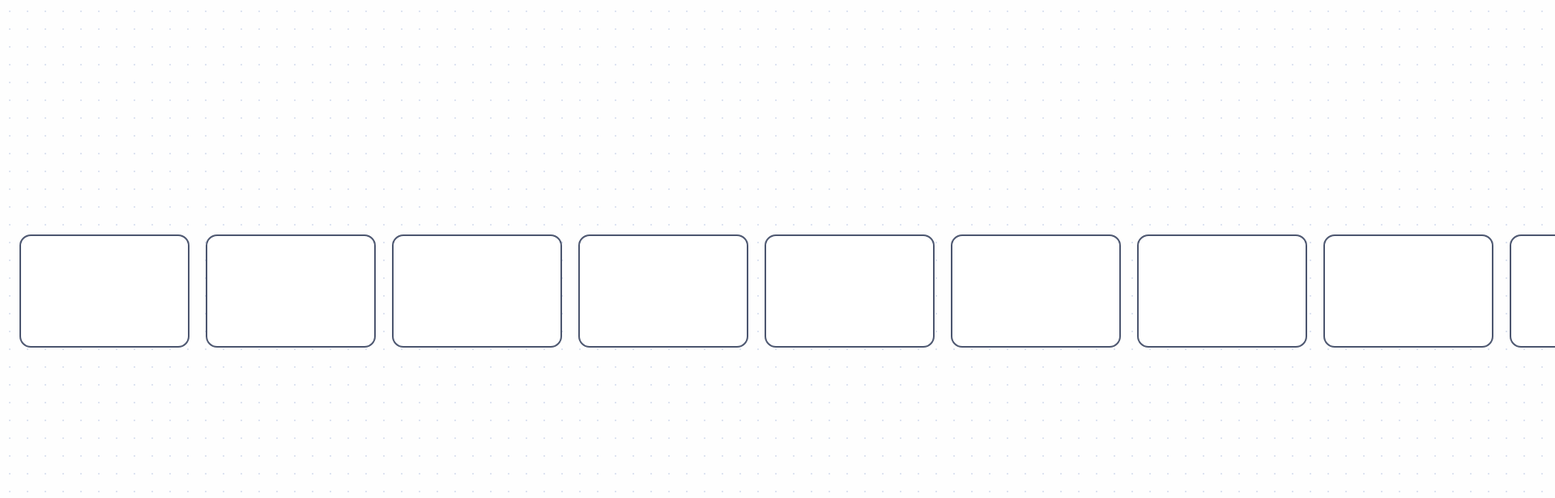
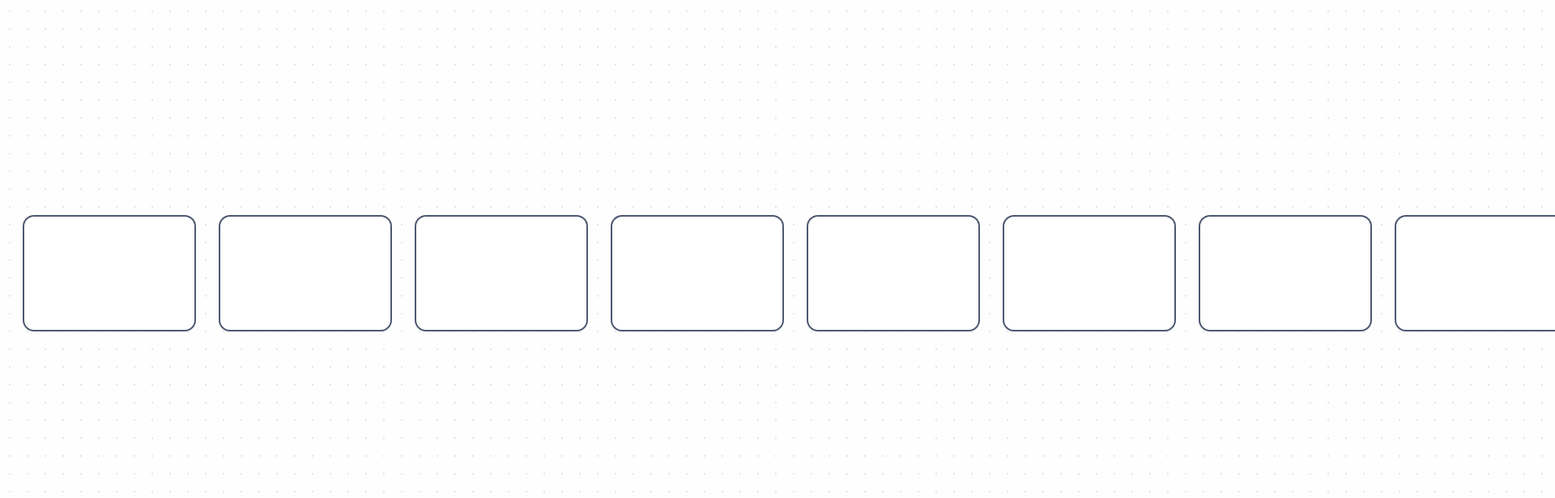
Before and after one commit to racerf01/angular-pres-scroller, an Angular app: page / in a window 1280 px wide. Shown: the top 616 px of the page at 81% size, 1920 px wide, since content can reach past the window. Built offline with nearby package versions, Linux system fonts and the light colour scheme.

Commit message:
v1.02 (deleted card component)

```diff
--- a/src/app/app.component.css
+++ b/src/app/app.component.css
@@ -8,13 +8,61 @@
   display: flex;
   flex-direction: row;
   max-width: 100%; /* Adjust maximum width as needed */
-  margin-top: 20em; /* Add padding to keep cards away from edges */
+  margin-top: 18em; /* Add padding to keep cards away from edges */
 }
 
 .cards-container.cdk-drop-list-dragging .app-card:not(.cdk-drag-placeholder) {
   transition: transform 250ms cubic-bezier(0, 0, 0.2, 1);
 }
-.draggable-container {
+
+/* card styling */
+.card {
+  margin: 1em;
+  display: inline-block;
+  text-align: center;
+  color: #4E5871;
+  padding: 0;
+}
+
+.card-content-container {
+  border-radius: 1em;
+  background-color: white;
+  box-shadow: none;
+  border: 0.15em solid #4E5871;
+  width: 15em;
+  height: 10em;
+}
+
+.selected .card-content-container {
+  border: 2px solid #4E5871; /* Border applied to mat-card when parent is selected */
+  box-shadow: 0px 2.706px 9.471px rgba(89, 15, 253, 0.20);
+  z-index: 0;
+}
+
+.drag-delete-buttons {
   display: flex;
-  flex-direction: row;
+  justify-content: flex-start;
+  width: 100%;
 }
+
+.dragButton, .deleteButton {
+  display: flex;
+  justify-content: center;
+  align-items: center;
+  background-color: #FFFFFF;
+  border: 2px solid #B6BED2;
+  border-radius: 0.5em;
+  margin-top: 0.5em;
+  flex-shrink: 0;
+  margin: 0.5em;
+}
+
+.dragButton {
+  width: 4em;
+  margin-right: auto;
+}
+
+.deleteButton {
+  width: 3em;
+  margin-left: auto;
+}
--- a/src/app/app.component.html
+++ b/src/app/app.component.html
@@ -1,30 +1,19 @@
 <div class="outer-container">
   <div class="cards-container" cdkDropList cdkDropListOrientation="horizontal" (cdkDropListDropped)="drop($event)">
-    <ng-container *ngFor="let card of cards; let i = index">
-      <div *ngIf="!isCardSelected(i) || !areMultipleCardsSelected()" class="draggable-container">
-        <app-card [card]="card"
-                  (toggle)="toggleSelect(i)"
-                  [isFirstSelected]="isFirstSelected.bind(this, i)"
-                  [isLastSelected]="isLastSelected.bind(this, i)"
-                  (deleteSelected)="deleteSelectedCards()"
-                  class="app-card">
-        </app-card>
+    <div class="draggable-container" *ngFor="let card of cards; let i = index" cdkDrag [cdkDragDisabled]="!card.selected">
+      <div class="card" [class.selected]="card.selected" (click)="toggleSelect(i)">
+        <div class="card-content-container" [class.selected]="card.selected" style="position: relative;">
+          <!-- Your card content here -->
+        </div>
+        <div class="drag-delete-buttons">
+          <button *ngIf="isFirstSelected(i)" class="dragButton" cdkDragHandle>
+            <mat-icon>drag_indicator</mat-icon>
+          </button>
+          <button *ngIf="isLastSelected(i)" class="deleteButton">
+            <mat-icon>delete</mat-icon>
+          </button>
+        </div>
       </div>
-    </ng-container>
-    <div *ngIf="areMultipleCardsSelected()"
-     class="draggable-container"
-     cdkDrag
-     (cdkDragStarted)="onContainerDragStarted()">
-  <ng-container *ngFor="let i of selectedCardIndices">
-    <app-card [card]="cards[i]"
-              (toggle)="toggleSelect(i)"
-              [isFirstSelected]="isFirstSelected.bind(this, i)"
-              [isLastSelected]="isLastSelected.bind(this, i)"
-              (deleteSelected)="deleteSelectedCards()"
-              class="app-card">
-    </app-card>
-  </ng-container>
-</div>
-
+    </div>
   </div>
 </div>
--- a/src/app/app.component.ts
+++ b/src/app/app.component.ts
@@ -1,7 +1,5 @@
 import { Component } from '@angular/core';
-import { CdkDragDrop, moveItemInArray } from '@angular/cdk/drag-drop';
-import { ChangeDetectorRef } from '@angular/core';
-import { Renderer2 } from '@angular/core';
+import { CdkDragDrop, CdkDragStart, moveItemInArray } from '@angular/cdk/drag-drop';
 
 
 @Component({
@@ -11,21 +9,20 @@ import { Renderer2 } from '@angular/core';
 })
 export class AppComponent {
   cards = [
-    { title: 'Card 1', selected: false },
-    { title: 'Card 2', selected: false },
-    { title: 'Card 3', selected: false },
-    { title: 'Card 4', selected: false },
-    { title: 'Card 5', selected: false },
-    { title: 'Card 6', selected: false },
-    { title: 'Card 7', selected: false },
-    { title: 'Card 8', selected: false },
-    { title: 'Card 9  ', selected: false },
+    { id: 1, selected: false },
+    { id: 2, selected: false },
+    { id: 3, selected: false },
+    { id: 4, selected: false },
+    { id: 5, selected: false },
+    { id: 6, selected: false },
+    { id: 7, selected: false },
+    { id: 8, selected: false },
+    { id: 9, selected: false },
     // Add more cards as needed
   ];
 
-
-  constructor(private cdr: ChangeDetectorRef) {}
   selectedCardIndices: number[] = [];
+  isDraggableContainerEnabled = false;
 
   toggleSelect(index: number): void {
     this.cards[index].selected = !this.cards[index].selected;
@@ -40,6 +37,9 @@ export class AppComponent {
     // Sort selectedCardIndices to ensure they are in ascending order based on their position in the cards array
     this.selectedCardIndices.sort((a, b) => a - b);
   }
+  areAnyCardsSelected(): boolean {
+    return this.cards.some(card => card.selected);
+  }
 
   isFirstSelected(index: number): boolean {
     // Check if this card is the first in the sorted list of selected indices
@@ -51,22 +51,18 @@ export class AppComponent {
     return this.selectedCardIndices[this.selectedCardIndices.length - 1] === index;
   }
 
-  deleteSelectedCards(): void {
-    console.log('Deleting selected cards', this.selectedCardIndices);
-    this.cards = this.cards.filter((_, index) => !this.selectedCardIndices.includes(index));
-    this.selectedCardIndices = [];
-    console.log('Remaining cards:', this.cards);
+  onDragStarted(event: CdkDragStart): void {
+    // Ensure only one item is dragged at a time
+    this.selectedCardIndices = [parseInt(event.source.data)];
   }
 
-  isCardSelected(index: number): boolean {
-    return this.selectedCardIndices.includes(index);
-  }
-  areMultipleCardsSelected(): boolean {
-    return this.selectedCardIndices.length > 1;
-  }
-  onContainerDragStarted(): void {
-    console.log('Container for wrapping selected cards is created and can be dragged.');
-  }
+
+
+
+
+
+
+
 
 
 
@@ -86,15 +82,6 @@ export class AppComponent {
         ? index + 1
         : index
     );
-
-    this.cdr.detectChanges(); // Manually trigger change detection
-  }
-
-
-
-
-  onDrop(event: CdkDragDrop<string[]>) {
-    console.log('Card dropped:', event);
   }
 
 
--- a/src/app/card/card.component.css
+++ /dev/null
@@ -1,49 +0,0 @@
-.selected mat-card {
-  border: 2px solid #4E5871; /* Border applied to mat-card when parent is selected */
-  box-shadow: 0px 2.706px 9.471px rgba(89, 15, 253, 0.20);
-  z-index: 0;
-}
-
-mat-card {
-  border-radius: 1em;
-  background-color: white;
-  box-shadow: none;
-  border: 2px solid #4E5871;
-  width: 15em;
-  height: 10em;
-  z-index: 0;
-}
-
-.dragButton, .deleteButton {
-  display: flex;
-  justify-content: center;
-  align-items: center;
-  background-color: #FFFFFF;
-  border: 2px solid #B6BED2;
-  border-radius: 0.5em;
-  margin-top: 0.5em;
-  flex-shrink: 0;
-  margin: 0.5em;
-}
-
-.dragButton {
-  width: 4em;
-  margin-right: auto;
-}
-
-.deleteButton {
-  width: 3em;
-  margin-left: auto;
-}
-
-mat-icon {
-  color: #4E5871;
-  padding: 0;
-}
-
-.cdk-drag-placeholder {
-  opacity: 0;
-}
-.cdk-drag-animating {
-  transition: transform 250ms cubic-bezier(0, 0, 0.2, 1);
-}
--- a/src/app/card/card.component.html
+++ /dev/null
@@ -1,17 +0,0 @@
-<div cdkDrag (click)="toggleSelect($event)" >
-  <div style="margin: 10px; display: inline-block; text-align: center;" [class.selected]="card.selected">
-    <mat-card style="position: relative;">
-      <!-- Your card content here -->
-    </mat-card>
-    <div style="display: flex; justify-content: flex-start; width: 100%;" cdkDragHandle>
-      <!-- Apply the drag handle class to the drag button -->
-      <button class="dragButton" *ngIf="isFirstSelected()"  (click)="handleDragButtonClick($event)">
-        <mat-icon>drag_indicator</mat-icon>
-      </button>
-      <!-- Ensure the delete button only appears if there are selected cards and intercept click event to stop event propagation -->
-      <button class="deleteButton" *ngIf="isLastSelected()" (click)="handleDeleteButtonClick($event)">
-        <mat-icon>delete</mat-icon>
-      </button>
-    </div>
-  </div>
-</div>
--- a/src/app/card/card.component.ts
+++ /dev/null
@@ -1,29 +0,0 @@
-import { Component, Input, Output, EventEmitter } from '@angular/core';
-@Component({
-  selector: 'app-card',
-  templateUrl: './card.component.html',
-  styleUrls: ['./card.component.css'],
-})
-export class CardComponent {
-  @Input() card: any;
-  @Input() isFirstSelected!: Function;
-  @Input() isLastSelected!: Function;
-  @Output() toggle = new EventEmitter<number>();
-  @Output() deleteSelected = new EventEmitter<void>();
-
-  toggleSelect(event: Event): void {
-    event.stopPropagation(); // Prevent event bubbling
-    this.toggle.emit(); // Emit toggle event
-  }
-
-  handleDragButtonClick(event: MouseEvent): void {
-    console.log('Drag button clicked');
-    event.stopPropagation();  // If you want to prevent event propagation
-  }
-
-  handleDeleteButtonClick(event: MouseEvent): void {
-    console.log('Delete button clicked');
-    this.deleteSelected.emit();  // Emit the delete event
-    event.stopPropagation();  // Prevent further propagation of the event
-  }
-}
```
Also changed, not shown: src/app/app.module.ts (+1 -8 lines), 1 other file (tests, documents, lock files or other folders).
